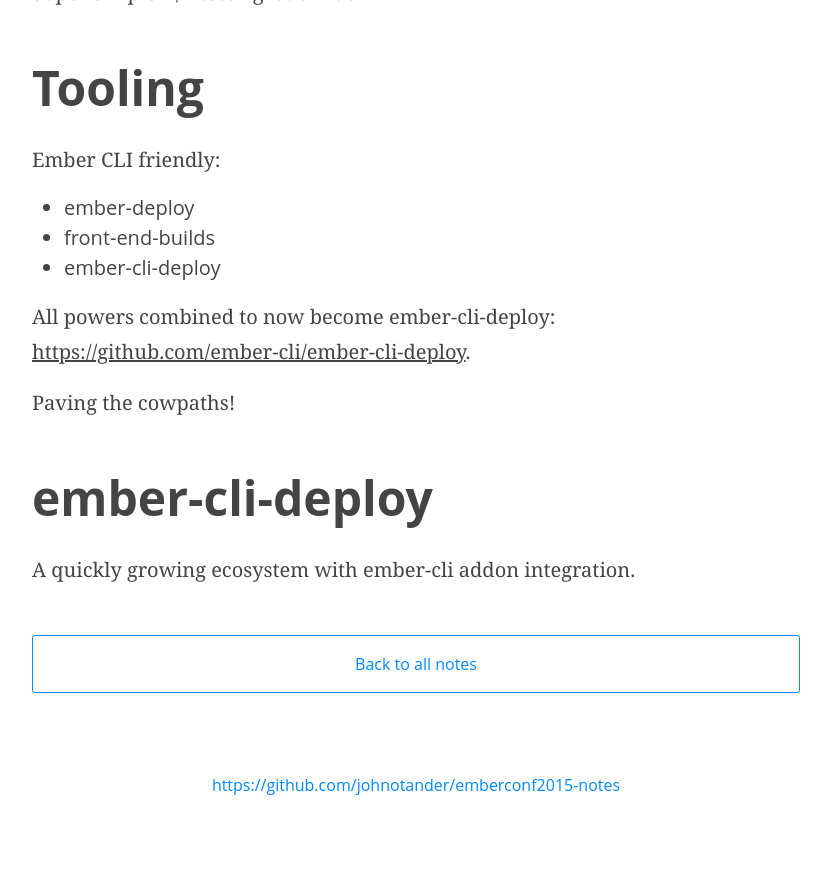
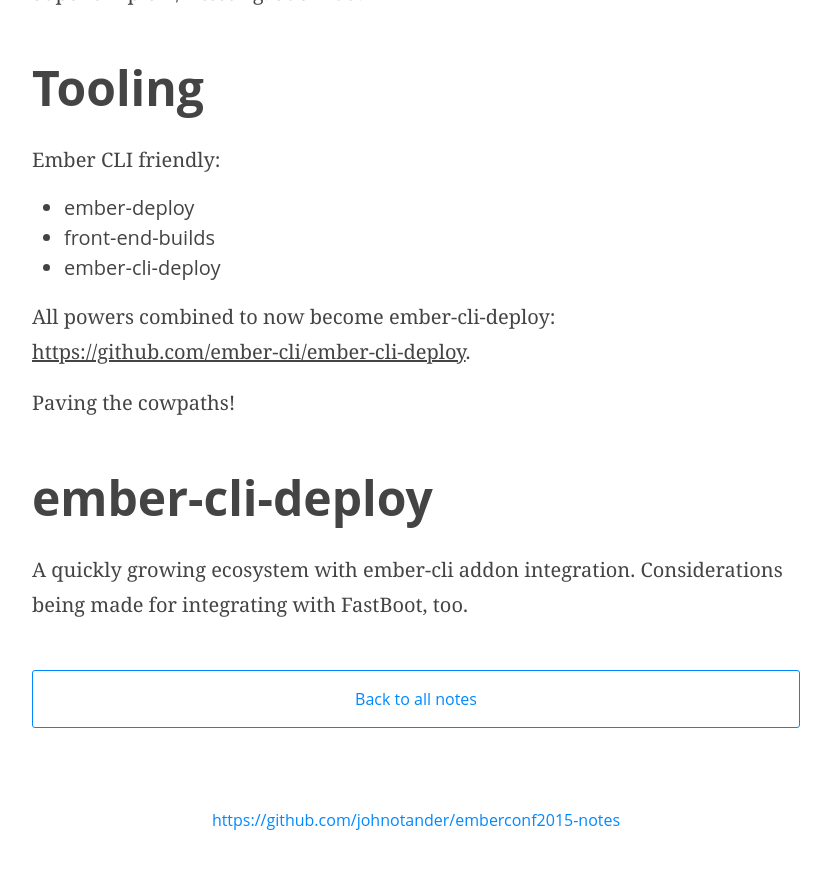
Before and after one commit to johno/emberconf2015-notes, a Jekyll site: the page built from _posts/2015-03-03-deployment.markdown, in a window 1280 px wide and 900 px high, scrolled down 1809 px. Shown: the top 869 px of the window, without its empty margins (224-1055 px from the left). Built offline with Jekyll 4.4.1, drawn with Linux system fonts in a browser that asks for light colours.

Commit message:
Finish deployment notes

```diff
--- a/_posts/2015-03-03-deployment.markdown
+++ b/_posts/2015-03-03-deployment.markdown
@@ -66,4 +66,5 @@
 
 ## ember-cli-deploy
 
-A quickly growing ecosystem with ember-cli addon integration.
+A quickly growing ecosystem with ember-cli addon integration. Considerations being made for integrating
+with FastBoot, too.
```
